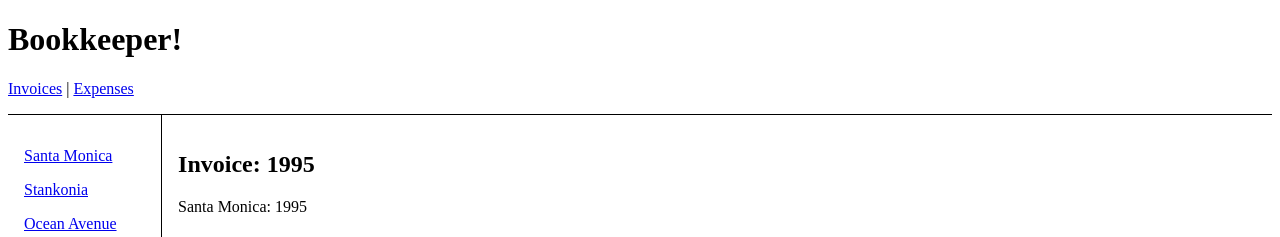
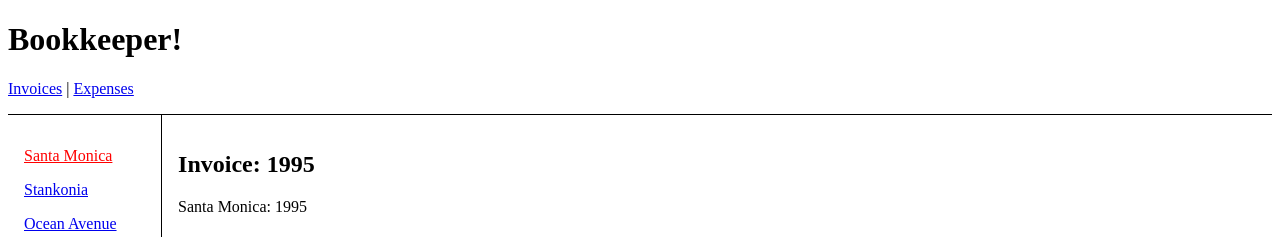
Before and after one commit to toginn/react-router-tutorial, a React (Create React App) app: page /invoices/1995 in a window 1280 px wide. Shown: the top 237 px of the page. Built offline with nearby package versions, Linux system fonts and the light colour scheme.

Commit message:
Update: to navlink

```diff
--- a/src/routes/invoices.tsx
+++ b/src/routes/invoices.tsx
@@ -1,4 +1,4 @@
-import { Link, Outlet } from "react-router-dom";
+import { Link, NavLink, Outlet } from "react-router-dom";
 import { getInvoices } from "../data";
 
 const Invoices = () => {
@@ -12,13 +12,19 @@ const Invoices = () => {
         }}
       >
         {invoices.map((invoice) => (
-          <Link
-            style={{ display: "block", margin: "1rem 0" }}
+          <NavLink
+            style={({ isActive }) => {
+              return {
+                display: "block",
+                margin: "1rem 0",
+                color: isActive ? "red" : "",
+              };
+            }}
             to={`/invoices/${invoice.number}`}
             key={invoice.number}
           >
             {invoice.name}
-          </Link>
+          </NavLink>
         ))}
       </nav>
       <Outlet />
```
